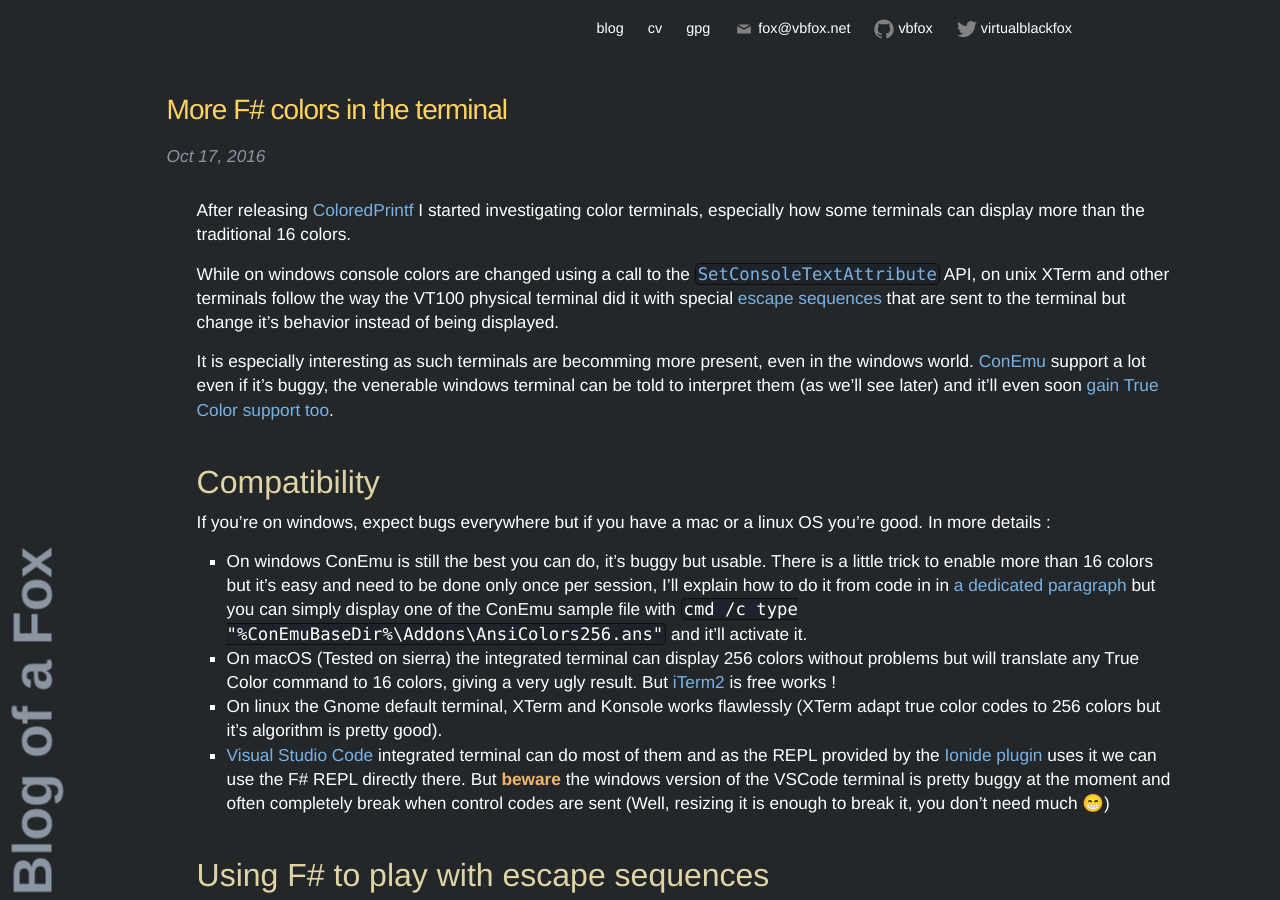
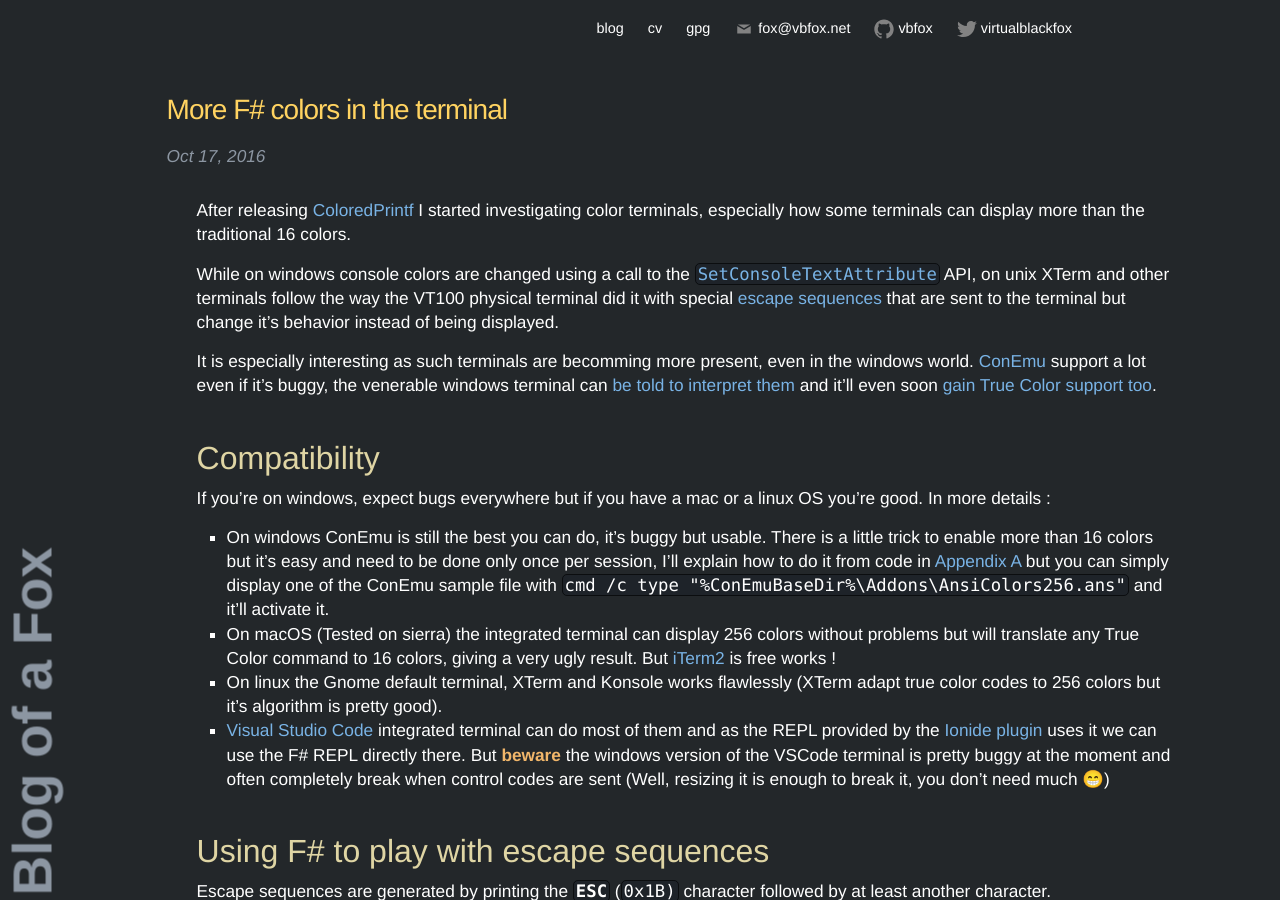
Before and after one commit to vbfox/blog, a Jekyll site: the page built from _posts/2016-10-17-more-fsharp-colors-in-terminal.md, in a window 1280 px wide and 900 px high. Built offline with Jekyll 4.4.1, drawn with Linux system fonts in a browser that asks for light colours; Markdown is read by kramdown in place of the engine named in the settings.

Commit message:
Small fixes to console color post

```diff
--- a/_posts/2016-10-17-more-fsharp-colors-in-terminal.md
+++ b/_posts/2016-10-17-more-fsharp-colors-in-terminal.md
@@ -13,8 +13,8 @@
 behavior instead of being displayed.
 
 It is especially interesting as such terminals are becomming more present, even in the windows world.
-[ConEmu][conemu] support a lot even if it's buggy, the venerable windows terminal can be told to interpret them
-(as we'll see later) and it'll even soon [gain True Color support too][windows10truecolor].
+[ConEmu][conemu] support a lot even if it's buggy, the venerable windows terminal can
+[be told to interpret them](#cmdexe) and it'll even soon [gain True Color support too][windows10truecolor].
 
 Compatibility
 -------------
@@ -23,7 +23,7 @@
 
 * On windows ConEmu is still the best you can do, it's buggy but usable. There is a little trick to
   enable more than 16 colors but it's easy and need to be done only once per session, I'll explain how to do it
-  from code in in [a dedicated paragraph](#conemu) but you can simply display one of the ConEmu sample file with
+  from code in [Appendix A](#conemu) but you can simply display one of the ConEmu sample file with
   `cmd /c type "%ConEmuBaseDir%\Addons\AnsiColors256.ans"` and it'll activate it.
 * On macOS (Tested on sierra) the integrated terminal can display 256 colors without problems but will translate
   any True Color command to 16 colors, giving a very ugly result. But [iTerm2][iterm2] is free works !
@@ -136,7 +136,7 @@
 I didn't test the windows insider release so can't tell how well microsoft True Color support in the native console
 works but it's the next thing I want to try.
 
-Appendix A: ConEmu color support<a name="conemu"></a>
+<a name="conemu"></a>Appendix A: ConEmu color support
 ---------------------------------------------------
 
 ConEmu support more than the standard 16 colors but if you try it, it won't work directly, it seem that maybe for
@@ -157,7 +157,7 @@
 
 ![After](/assets/color-terminal-conemu-256.png)
 
-Appendix B: Enabling escape codes in Windows default terminal
+<a name="cmdexe"></a>Appendix B: Enabling escape codes in Windows default terminal
 -------------------------------------------------------------
 
 While the windows terminal support escape codes, it doesn't do it directly. They need
```
